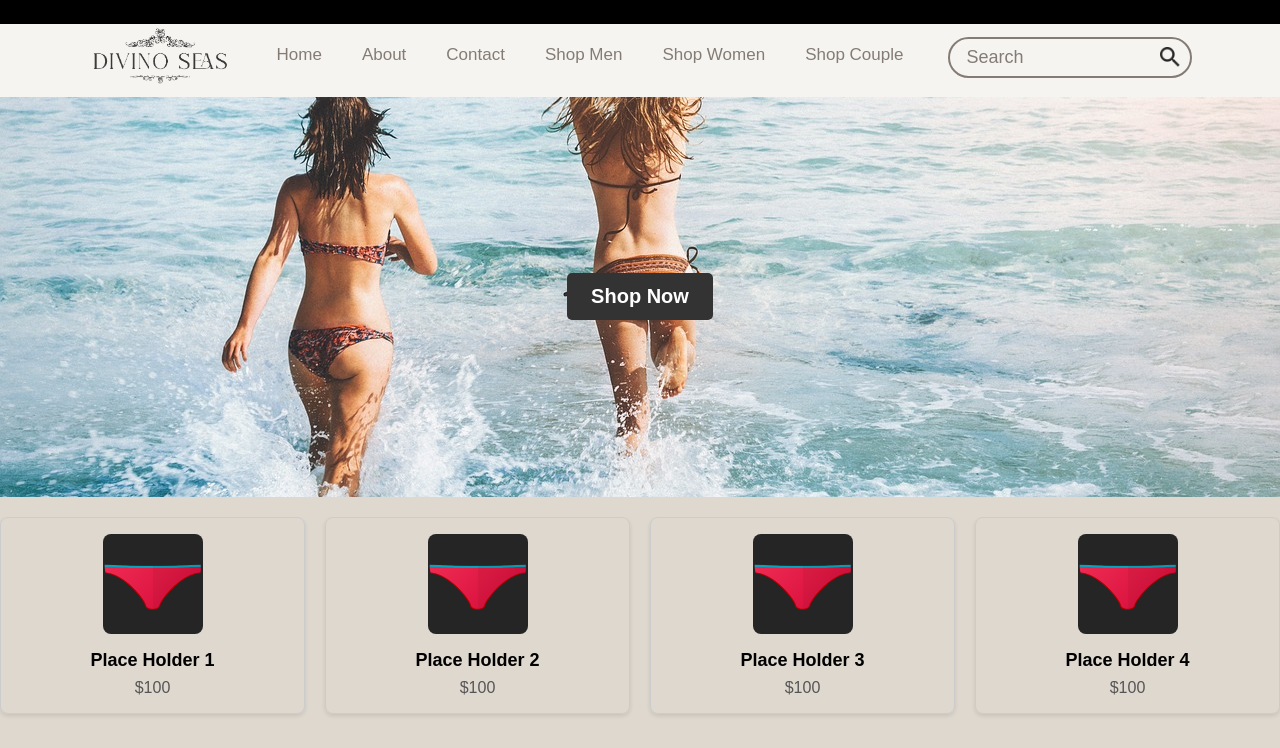
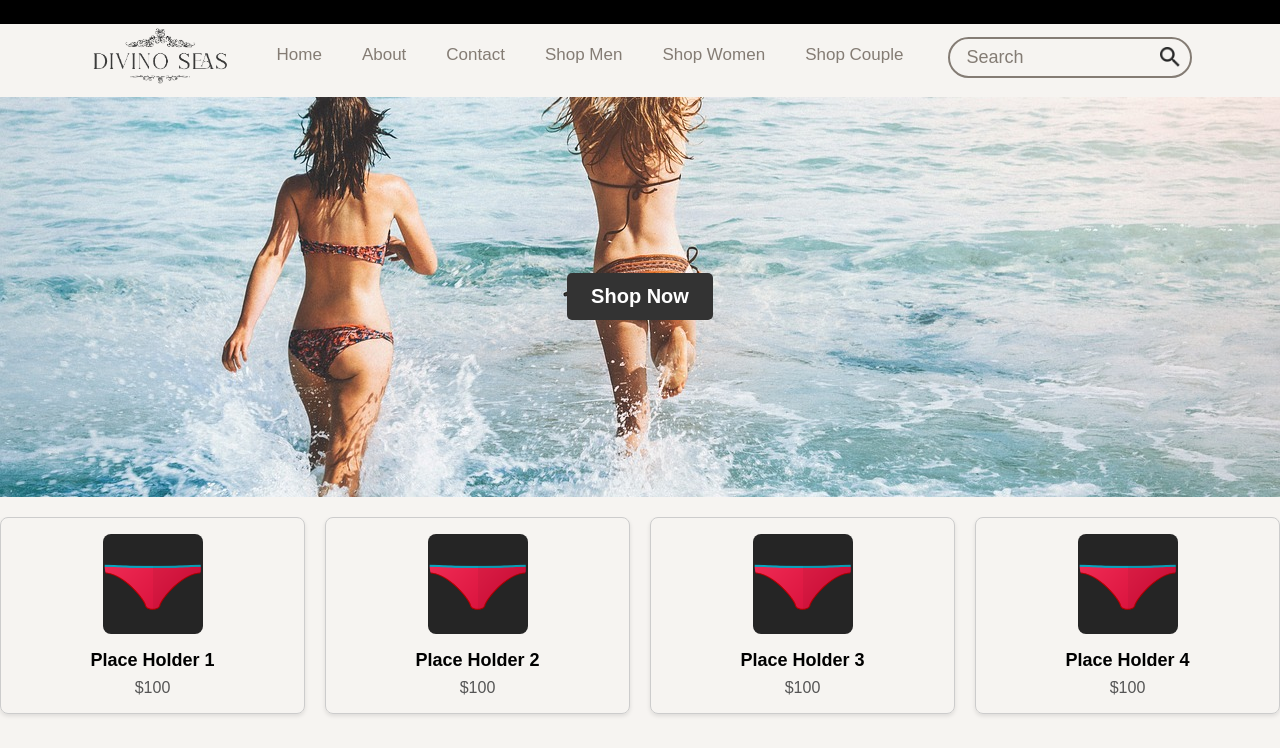
Before and after one commit to JPS4321/React_Proyecto, a React (Vite) app in the folder DivinoSeas_React_Components/: page / in a window 1280 px wide. Shown: the top 748 px of the page. Built offline with nearby package versions, Linux system fonts and the light colour scheme.

Commit message:
incorporacion de rutas

```diff
--- a/DivinoSeas_React_Components/package.json
+++ b/DivinoSeas_React_Components/package.json
@@ -11,7 +11,8 @@
   },
   "dependencies": {
     "react": "^18.2.0",
-    "react-dom": "^18.2.0"
+    "react-dom": "^18.2.0",
+    "react-router-dom": "^6.22.3"
   },
   "devDependencies": {
     "@types/react": "^18.2.66",
--- a/DivinoSeas_React_Components/src/App.jsx
+++ b/DivinoSeas_React_Components/src/App.jsx
@@ -1,36 +1,15 @@
-import React from 'react'
-import Navbar from './Components/NavBar/Navbar'
-import Marquee from './Components/Marquee/Marquee'
-import ProductCard from './Components/ProductCard/ProductCard'
-import HeroSection0 from './Components/HeroSections/HeroSection0/HeroSection0'
-import Footer from './Components/Footer/Footer'
-import place from './assets/placeholder0.png'
-import bg from './assets/bg-placeholder0.jpg'
+import MainPage from './pages/MainPage';
+import { BrowserRouter as Router, Routes, Route } from 'react-router-dom';
+
+
 
 const App = () => {
   return (
-
-    <div className='container'>
-      <Marquee text='Welcome to Divino Seas'/>y
-      <div className='subheader'>
-      <Navbar/>
-      </div>
-      <HeroSection0 backgroundImage={bg} buttonText="Shop Now"/>
-
-      <div className='grid-container'>
-        <ProductCard imageSrc={place} title="Place Holder 1" price="100" />
-        <ProductCard imageSrc={place} title="Place Holder 2" price="100" />
-        <ProductCard imageSrc={place} title="Place Holder 3" price="100" />
-        <ProductCard imageSrc={place} title="Place Holder 4" price="100" />
-        <ProductCard imageSrc={place} title="Place Holder 5" price="100" />
-        <ProductCard imageSrc={place} title="Place Holder 6" price="100" />
-        <ProductCard imageSrc={place} title="Place Holder 7" price="100" />
-        <ProductCard imageSrc={place} title="Place Holder 8" price="100" />
-        <ProductCard imageSrc={place} title="Place Holder 9" price="100" />
-      </div>
-
-      <Footer/>
-    </div>
+    <Router>
+      <Routes>
+        <Route path="/" element={<MainPage />} />
+      </Routes>
+    </Router>
   )
 }
 
--- a/DivinoSeas_React_Components/src/index.css
+++ b/DivinoSeas_React_Components/src/index.css
@@ -8,7 +8,7 @@
 .container{
   width: 100vw;
   min-height: 100vh;
-  background: #dfd8ce;
+  background: #f6f4f1;
 }
 .grid-container {
   width: 100%;
--- /dev/null
+++ b/DivinoSeas_React_Components/src/pages/MainPage.jsx
@@ -0,0 +1,36 @@
+import React from 'react';
+import Navbar from '../Components/NavBar/Navbar'
+import Marquee from '../Components/Marquee/Marquee'
+import ProductCard from '../Components/ProductCard/ProductCard'
+import HeroSection0 from '../Components/HeroSections/HeroSection0/HeroSection0'
+import Footer from '../Components/Footer/Footer'
+import place from '../assets/placeholder0.png'
+import bg from '../assets/bg-placeholder0.jpg'
+
+const Home = () => {
+    return (
+        <div className='container'>
+      <Marquee text='Welcome to Divino Seas'/>y
+      <div className='subheader'>
+      <Navbar/>
+      </div>
+      <HeroSection0 backgroundImage={bg} buttonText="Shop Now"/>
+
+      <div className='grid-container'>
+        <ProductCard imageSrc={place} title="Place Holder 1" price="100" />
+        <ProductCard imageSrc={place} title="Place Holder 2" price="100" />
+        <ProductCard imageSrc={place} title="Place Holder 3" price="100" />
+        <ProductCard imageSrc={place} title="Place Holder 4" price="100" />
+        <ProductCard imageSrc={place} title="Place Holder 5" price="100" />
+        <ProductCard imageSrc={place} title="Place Holder 6" price="100" />
+        <ProductCard imageSrc={place} title="Place Holder 7" price="100" />
+        <ProductCard imageSrc={place} title="Place Holder 8" price="100" />
+        <ProductCard imageSrc={place} title="Place Holder 9" price="100" />
+      </div>
+
+      <Footer/>
+    </div>
+    );
+}
+
+export default Home;
```
Also changed, not shown: 2 other files (tests, documents, lock files or other folders).
